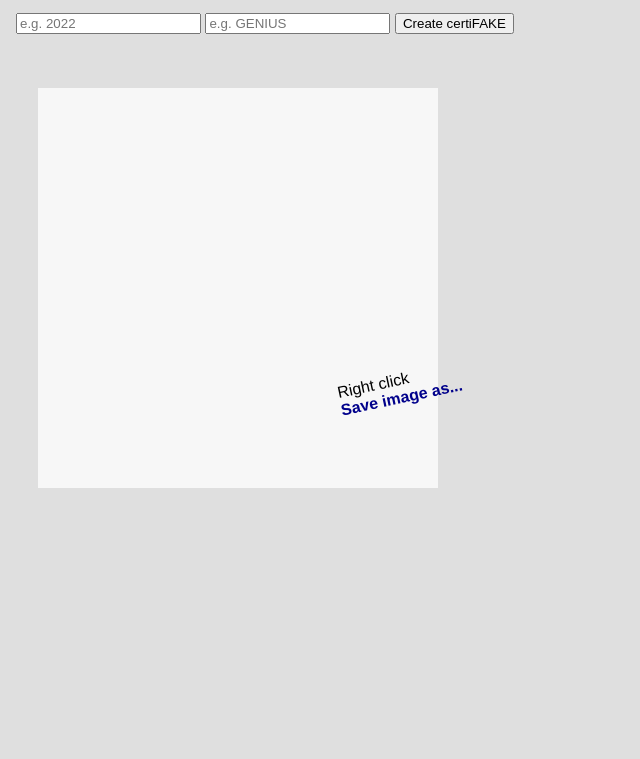
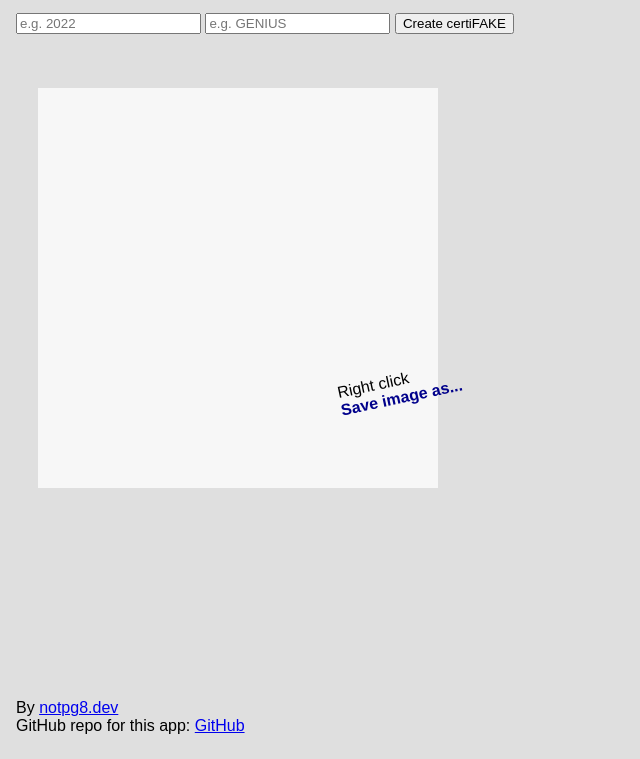
Before and after one commit to notpg8/certiFAKE, a website: page index.html in a window 1280 px wide. Shown: the part 41-800 px from the top of the page, without its empty margins (0-640 px from the left). Drawn offline with Linux system fonts and the light colour scheme.

Commit message:
added credits and links

```diff
--- a/index.css
+++ b/index.css
@@ -4,6 +4,12 @@ body {
 }
 
 h3 {
+	margin: 2vh;
+	font-family: Arial, Helvetica, sans-serif;
+	font-weight: 400;
+}
+
+p {
 	margin: 2vh;
 	font-family: Arial, Helvetica, sans-serif;
 	font-weight: 400;
@@ -37,3 +43,8 @@ h3 {
 	margin-left: -10vw;
 	margin-top: 40vh;
 }
+
+.credit {
+	position: fixed;
+	bottom: 1vh;
+}
--- a/index.html
+++ b/index.html
@@ -20,6 +20,7 @@
 				Right click </br><span class="save-as">Save image as...</span>
 			</p>
 		</div>
+        <p class="credit">By <a href="https://notpg8.dev">notpg8.dev</a></br>GitHub repo for this app: <a href="https://github.com/notpg8/certiFAKE">GitHub</a></p>
 	</body>
 	<script src="index.js"></script>
 </html>
```
